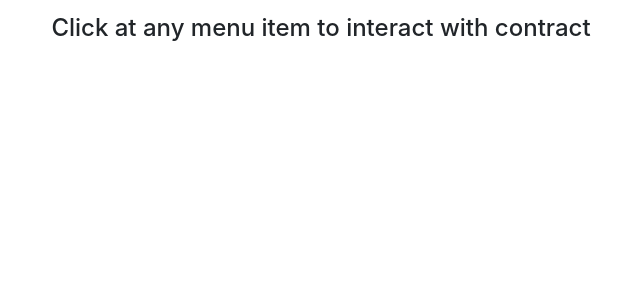
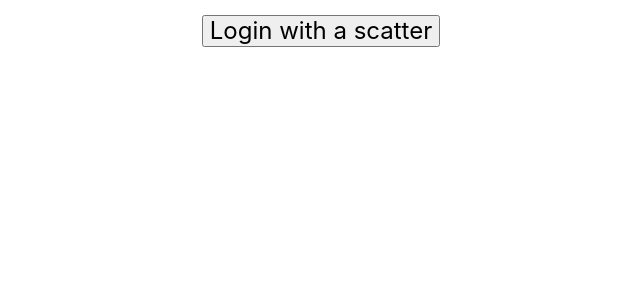
Before and after one commit to Bearle/django-scatter-auth, a Django app: a page that uses example/templates/scatterauth/base.html in a window 1280 px wide. Shown: the part 56-356 px from the top of the page, without its empty margins (319-959 px from the left). Run offline with Django 3.2, Linux system fonts and the light colour scheme; some libraries are stand-ins or nearby versions.

Commit message:
Added scatter desktop support.

```diff
--- a/example/example/settings.py
+++ b/example/example/settings.py
@@ -131,3 +131,5 @@ USE_TZ = True
 
 STATIC_URL = '/static/'
 LOGIN_REDIRECT_URL = '/'
+SCATTERAUTH_USER_SIGNUP_FIELDS = []
+SCATTERAUTH_DOMAIN = 'www.baf.ru'
--- a/example/example/urls.py
+++ b/example/example/urls.py
@@ -20,8 +20,9 @@ from django.views.generic import RedirectView, TemplateView
 
 
 def auto_login(request):
+    from django.conf import settings
     if not request.user.is_authenticated:
-        return render(request, 'scatterauth/autologin.html')
+        return render(request, 'scatterauth/autologin.html', context={'settings': settings})
     else:
         return redirect('/')
 
--- a/example/templates/scatterauth/autologin.html
+++ b/example/templates/scatterauth/autologin.html
@@ -2,27 +2,40 @@
 {% block content %}
   <div class="row m-t-2">
     <div class="container">
-      <h4 class="col-md-12 text-center" style="margin-top: 15px" id='container-text'>Click at any menu item to interact
-        with contract</h4>
+      <h4 class="col-md-12 text-center" style="margin-top: 15px" id='container-text'>
+        <button onclick="login()">Login with a scatter</button>
+      </h4>
     </div>
   </div>
 {% endblock content %}
 {% block javascript %}
   {{ block.super }}
+
   <script>
-    var login_url = '{% url 'scatterauth_login_api' %}';
-    document.addEventListener('scatterLoaded', scatterExtension => {
-      console.log('scatter loaded');
-      if (scatter.identity) {
-        console.log("Identity found");
-        loginWithAuthenticate(login_url,console.log,console.log,console.log,console.log, function (resp) {
-          window.location.replace(resp.redirect_url);
-        });
-        document.getElementById('container-text').innerHTML = "Welcome, " + scatter.identity.name + '<br>Your public key: ' + scatter.identity.publicKey
-      } else {
-        console.log('identity not found, have to signup');
-        document.getElementById('container-text').innerHTML = "Please sign up first"
+    async function login(){
+      const network = ScatterJS.Network.fromJson({
+        blockchain: 'eos',
+        chainId: 'e70aaab8997e1dfce58fbfac80cbbb8fecec7b99cf982a9444273cbc64c41473',
+        host: 'jungle2.cryptolions.io',
+        port: 80,
+        protocol: 'http'
+      });
+      var login_url = '{% url 'scatterauth_login_api' %}';
+      var text_to_sign = "{{ settings.SCATTERAUTH_DOMAIN }}";
+
+      connected = await ScatterJS.connect('baf', {network});
+      console.log('connected: ', connected);
+      let scatter = ScatterJS.scatter;
+      if (connected){
+        await loginWithAuthenticate(
+                login_url,
+                text_to_sign,
+                alert,
+                alert,
+                alert,
+                response => alert(response.error),
+                response => document.location=response.redirect_url)
       }
-    });
+    }
   </script>
 {% endblock javascript %}
--- a/example/templates/scatterauth/base.html
+++ b/example/templates/scatterauth/base.html
@@ -13,6 +13,9 @@
   <!--[if lt IE 9]>
   <script src="https://html5shim.googlecode.com/svn/trunk/html5.js"></script>
   <![endif]-->
+  <script src="https://cdn.scattercdn.com/file/scatter-cdn/js/latest/scatterjs-core.min.js"></script>
+  <script src="https://cdn.scattercdn.com/file/scatter-cdn/js/latest/scatterjs-plugin-eosjs.min.js"></script>
+  <script src="https://cdn.scattercdn.com/file/scatter-cdn/js/latest/scatterjs-plugin-lynx.min.js"></script>
 
   {% block css %}
     <!-- Latest compiled and minified Bootstrap 4 beta CSS -->
--- a/scatterauth/static/scatterauth/js/scatterauth.js
+++ b/scatterauth/static/scatterauth/js/scatterauth.js
@@ -21,9 +21,13 @@ function getCookie(name) {
     return cookieValue;
 }
 
-function loginWithAuthenticate(login_url, onSignatureFail, onSignatureSuccess,
+async function loginWithAuthenticate(login_url, text_to_sign, onSignatureFail, onSignatureSuccess,
                                onLoginRequestError, onLoginFail, onLoginSuccess) {
-    scatter.authenticate().then(signature => {
+
+    scatter = ScatterJS.scatter;
+    await scatter.getArbitrarySignature(scatter.identity.publicKey, text_to_sign).then(
+      signature => {
+
         if (typeof onSignatureSuccess === 'function') {
             onSignatureSuccess(signature);
         }
@@ -110,6 +114,7 @@ function signupWithData(pubkey, pubkeyFieldName, email, signup_url, onSignupRequ
 }
 
 async function requestIdentity(requiredFields, pubkeyFieldName, signup_url, network, onIdentityReject) {
+    const scatter = ScatterJS.scatter;
     let identitySettings = {
         personal: requiredFields,
     };
```
Also changed, not shown: example/templates/scatterauth/signup.html (+48 -6 lines).
